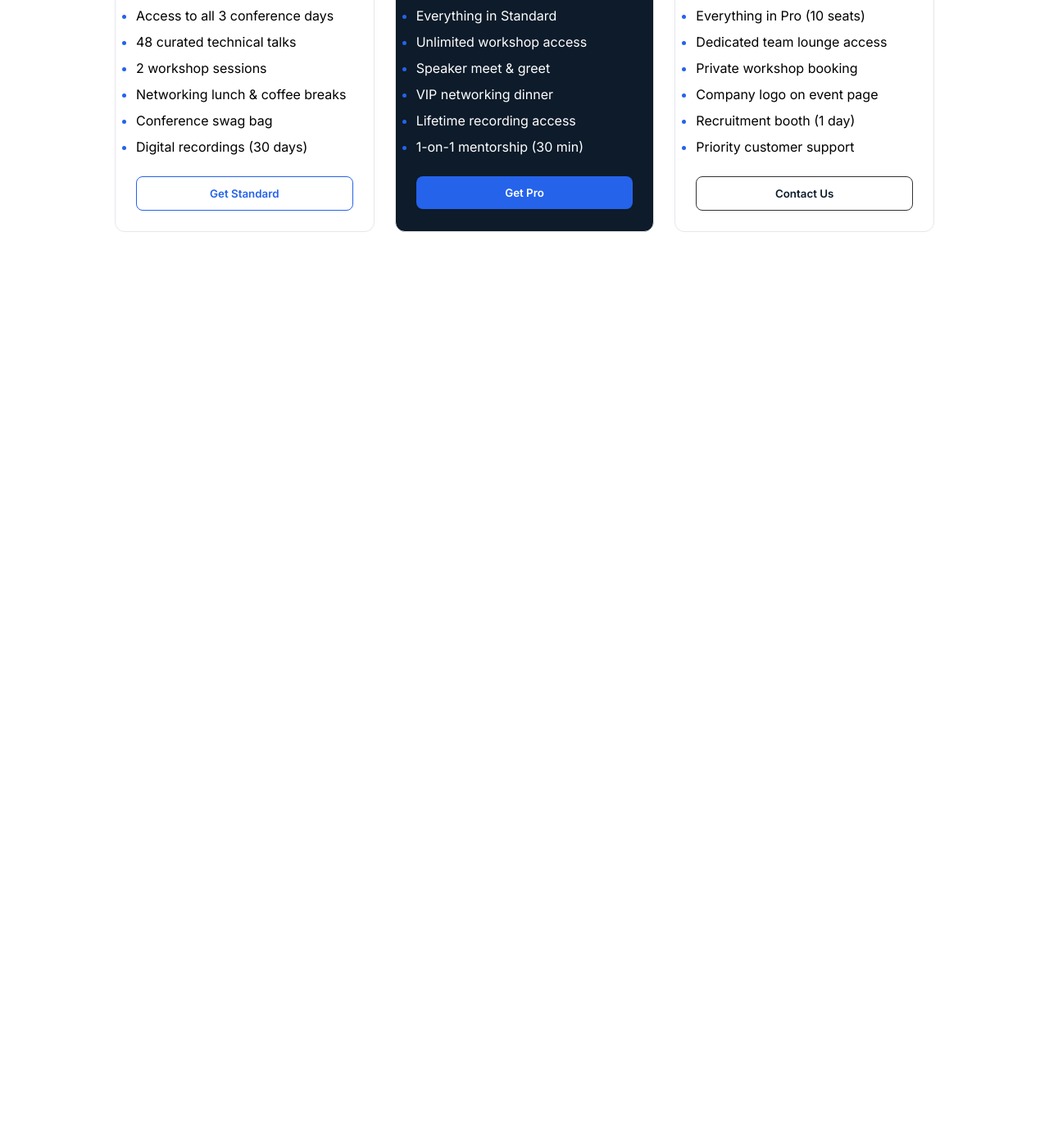
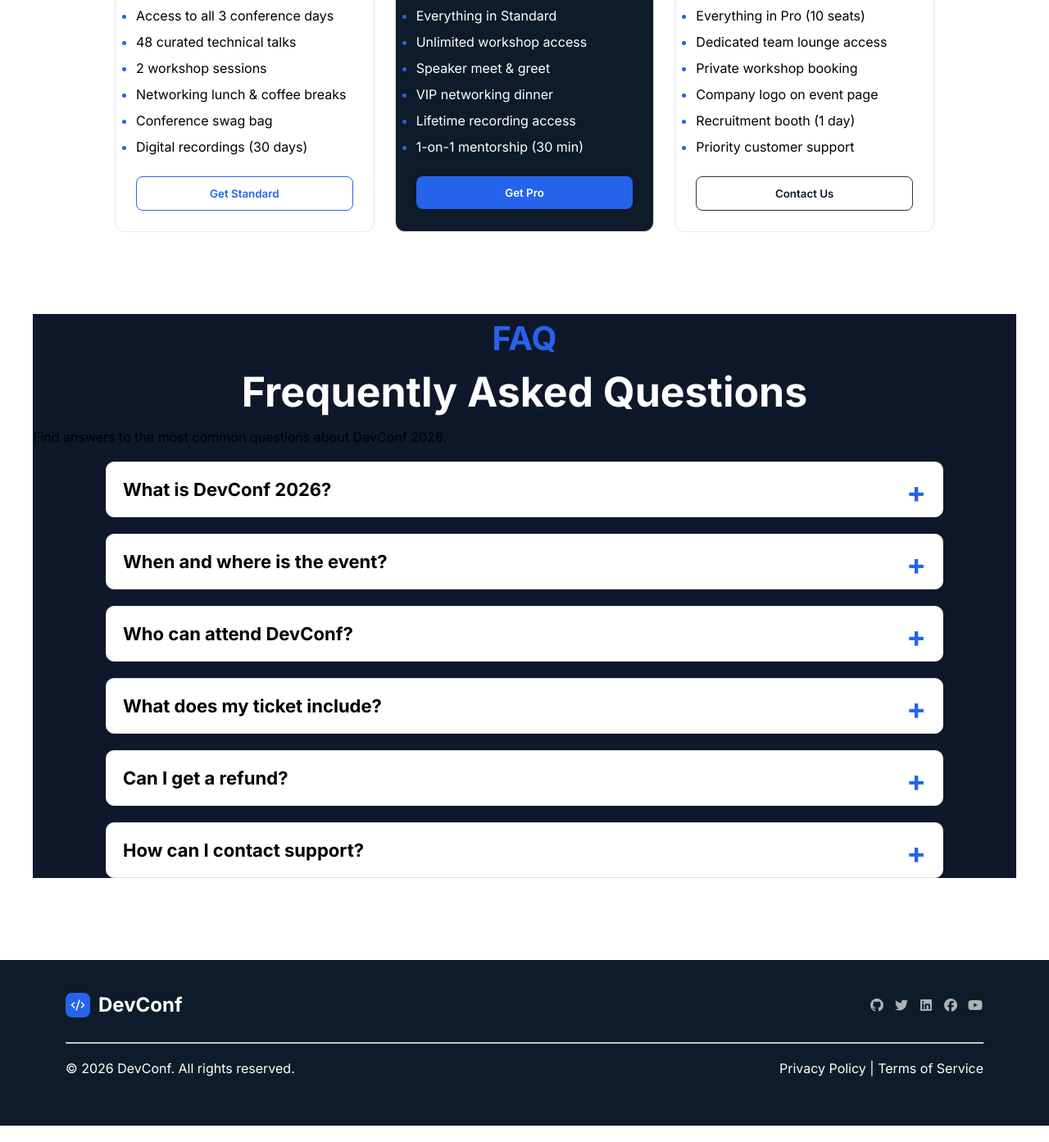
Before and after one commit to sazzad10023/1st-assigement, a plain HTML site: page index.html in a window 1280 px wide. Shown: the part 2217-3610 px from the top of the page at 82% size. Before the commit the page ends 2525 px from the top, so only its background shows below. Drawn offline with Linux system fonts and the light colour scheme.

Commit message:
final complete project

```diff
--- a/index.html
+++ b/index.html
@@ -7,7 +7,8 @@
     <link rel="stylesheet" href="./style.css">
     <link rel="preconnect" href="https://fonts.googleapis.com">
     <link rel="preconnect" href="https://fonts.gstatic.com" crossorigin>
-     <link href="https://fonts.googleapis.com/css2?family=Inter:ital,opsz,wght@0,14..32,100..900;1,14..32,100..900&display=swap" rel="stylesheet">
+    <link href="https://fonts.googleapis.com/css2?family=Inter:ital,opsz,wght@0,14..32,100..900;1,14..32,100..900&display=swap" rel="stylesheet">
+    <link rel="stylesheet" href="https://cdnjs.cloudflare.com/ajax/libs/font-awesome/7.0.1/css/all.min.css" integrity="sha512-2SwdPD6INVrV/lHTZbO2nodKhrnDdJK9/kg2XD1r9uGqPo1cUbujc+IYdlYdEErWNu69gVcYgdxlmVmzTWnetw==" crossorigin="anonymous" referrerpolicy="no-referrer" />
 </head>
 <body>
     <header>
@@ -129,5 +130,120 @@
     </div>
 
 </section>
+
+
+
+<section class="container faq">
+
+    <h4 >FAQ</h4>
+
+    <h2>
+        Frequently Asked Questions
+    </h2>
+
+    <p class="faq-text">
+        Find answers to the most common questions about DevConf 2026.
+    </p>
+
+    <details class="faq-box">
+        <summary class="faq-question">
+            What is DevConf 2026?
+        </summary>
+
+        <p class="faq-answer">
+            DevConf 2026 is a developer conference featuring keynote speakers,
+            workshops, networking and the latest technology.
+        </p>
+    </details>
+
+    <details class="faq-box">
+        <summary class="faq-question">
+            When and where is the event?
+        </summary>
+
+        <p class="faq-answer">
+            The event will be held on May 15–17, 2026 in San Francisco.
+        </p>
+    </details>
+
+    <details class="faq-box">
+        <summary class="faq-question">
+            Who can attend DevConf?
+        </summary>
+
+        <p class="faq-answer">
+            Anyone interested in programming and technology is welcome.
+        </p>
+    </details>
+
+    <details class="faq-box">
+        <summary class="faq-question">
+            What does my ticket include?
+        </summary>
+
+        <p class="faq-answer">
+            Your ticket includes talks, workshops and networking sessions.
+        </p>
+    </details>
+
+    <details class="faq-box">
+        <summary class="faq-question">
+            Can I get a refund?
+        </summary>
+
+        <p class="faq-answer">
+            Yes. Refunds are available before the refund deadline.
+        </p>
+    </details>
+
+    <details class="faq-box">
+        <summary class="faq-question">
+            How can I contact support?
+        </summary>
+
+        <p class="faq-answer">
+            Email us at sazzad13@gail.com
+        </p>
+    </details>
+</section>
+
+
+
+ <footer class="footer">
+
+    <div class="footer-top">
+
+        <!-- Logo -->
+        <div class="footer-logo">
+            <img src="./assets/logo-mini.png" alt="">
+            <h2>DevConf</h2>
+        </div>
+
+
+        <div class="social-icons">
+            <a href=""><i class="fa-brands fa-github"></i></a>
+            <a href=""><i class="fa-brands fa-twitter"></i></a>
+            <a href=""><i class="fa-brands fa-linkedin"></i></a>
+            <a href=""><i class="fa-brands fa-facebook"></i></a>
+            <a href=""><i class="fa-brands fa-youtube"></i></a>
+        </div>
+
+    </div>
+
+    <hr>
+
+    <div class="footer-bottom">
+
+        <p>© 2026 DevConf. All rights reserved.</p>
+
+        <div class="footer-links">
+            <a href=""> Privacy Policy </a>
+            <span>|</span>
+            <a href="">Terms of Service</a>
+        </div>
+
+    </div>
+
+</footer>
 </body>
 </html>
--- a/style.css
+++ b/style.css
@@ -205,3 +205,120 @@ header{
     border:1px solid #333333;
     color:#0D1B2A;
 }
+
+
+.faq{
+    background-color: #0f172a;
+}
+
+.faq>h4{
+    line-height:1.5;
+    text-align:center;
+    color:#2563eb;
+    margin: 100px auto 5px;
+    font-size: 40px;
+}
+
+
+
+.faq>h2{
+    text-align:center;
+    font-size:50px;
+    margin-bottom:15px;
+    color:white;
+}
+
+/
+
+.faq>p{
+    text-align:center;
+    color:#cbd5e1;
+    margin-bottom:40px;
+    font-size:18px;
+}
+
+
+
+.faq-box{
+    width: 85%;
+    border:1px solid #ddd;
+    border-radius:10px;
+   margin:20px auto;
+    background:#fff;
+}
+
+
+
+.faq-question{
+    padding:20px;
+    font-size:22px;
+    font-weight:bold;
+    cursor:pointer;
+    list-style:none;
+    position:relative;
+}
+
+
+
+.faq-question::after{
+    content:"+";
+    position:absolute;
+    right:20px;
+    top:15px;
+    font-size:35px;
+    color:#2563eb;
+}
+
+
+
+.faq-box[open] .faq-question::after{
+    content:"−";
+}
+
+
+
+.faq-answer{
+    padding:0 20px 20px;
+    color:#555;
+    line-height:1.6;
+}
+
+.footer{
+    background-color: #0D1B2A;
+    color:white;
+     padding:40px 80px;
+    border-radius:0;
+    margin: 100px auto 20px ;
+}
+.footer-top{
+    display:flex;
+    justify-content:space-between;
+    align-items:center;
+    margin-bottom:30px;
+}
+.footer-logo{
+    display:flex;
+    align-items:center;
+    gap:10px;
+}
+.social-icons{
+    display: flex;
+    gap: 10px;
+
+}
+.social-icons a i{
+    color: #afb3b7;
+}
+.footer-bottom{
+    display:flex;
+    justify-content:space-between;
+    align-items:center;
+    margin: 20px auto;
+    gap: 20px;
+}
+
+.footer-links a{
+    color: #FFFFFF;
+    text-decoration: none;
+
+}
```
